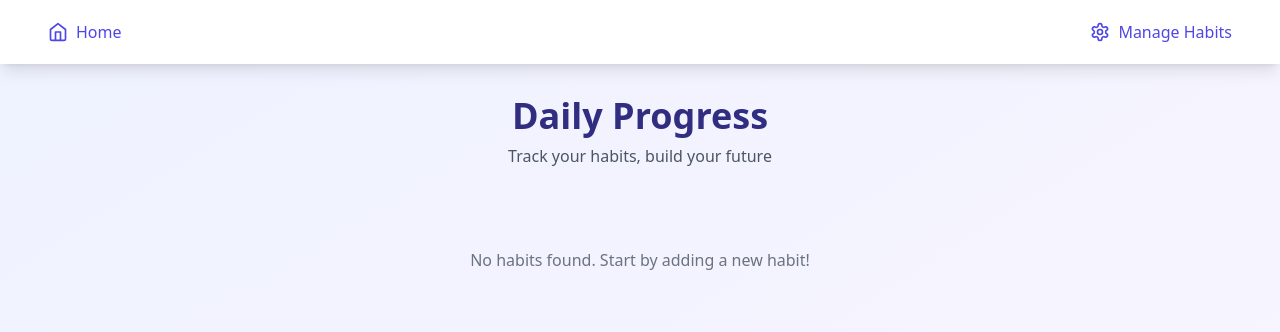
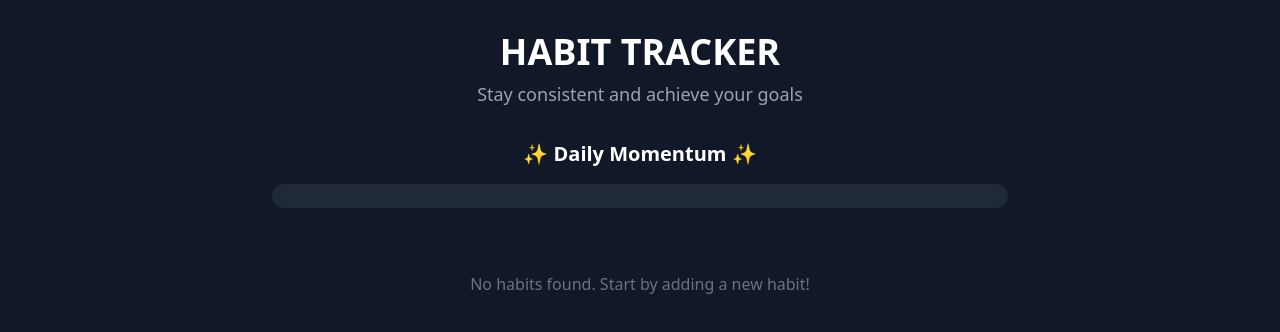
Before and after one commit to thedawie/habbitTracker, a React (Vite) app: page / in a window 1280 px wide. Shown: the top 332 px of the page. Built offline with nearby package versions, Linux system fonts and the light colour scheme.

Commit message:
Add ProgressBar component and integrate completion percentage display

```diff
--- a/src/App.tsx
+++ b/src/App.tsx
@@ -6,6 +6,7 @@ import { HabitForm } from './components/HabitForm';
 import { Habit } from './types';
 import { startOfDay, isSameDay, parseISO } from 'date-fns';
 import { getFromLocalStorage, setToLocalStorage } from './utils/localStorage';
+import { ProgressBar } from './components/ProgressBar';
 
 function handleLocalStorageError(error: Error) {
   console.error('LocalStorage Error:', error);
@@ -106,54 +107,41 @@ function App() {
     );
   };
 
+  const getCompletionPercentage = () => {
+    const todayHabits = getTodayHabits();
+    const completedHabits = todayHabits.filter(habit => {
+      return habit.completedDates.some(date => isSameDay(parseISO(date), new Date()));
+    });
+    return Math.round((completedHabits.length / todayHabits.length) * 100) || 0;
+  };
+
   return (
     <Router>
-      <div className="min-h-screen bg-gradient-to-br from-indigo-50 to-purple-50">
-        <nav className="bg-white shadow-lg">
-          <div className="max-w-7xl mx-auto px-4 sm:px-6 lg:px-8">
-            <div className="flex justify-between h-16">
-              <div className="flex">
-                <Link to="/" className="flex items-center px-4 text-indigo-600 hover:text-indigo-800 transition-colors">
-                  <HomeIcon className="h-5 w-5" />
-                  <span className="ml-2 font-medium">Home</span>
-                </Link>
-              </div>
-              <div className="flex">
-                <Link to="/manage" className="flex items-center px-4 text-indigo-600 hover:text-indigo-800 transition-colors">
-                  <Settings className="h-5 w-5" />
-                  <span className="ml-2 font-medium">Manage Habits</span>
-                </Link>
-              </div>
-            </div>
-          </div>
-        </nav>
+      <div className="min-h-screen bg-gray-900 text-white">
+        <header className="text-center py-8">
+          <h1 className="text-4xl font-bold mb-2">HABIT TRACKER</h1>
+          <p className="text-lg text-gray-400">Stay consistent and achieve your goals</p>
+        </header>
 
-        <main className="max-w-7xl mx-auto px-4 sm:px-6 lg:px-8 py-8">
+        <main className="max-w-3xl mx-auto px-4">
+          <section className="mb-8 text-center">
+            <h2 className="text-xl font-semibold mb-4">✨ Daily Momentum ✨</h2>
+            <ProgressBar percentage={getCompletionPercentage()} />
+          </section>
+
           <Routes>
             <Route path="/" element={
               <div className="space-y-6">
-                <div className="text-center mb-12">
-                  <h1 className="text-4xl font-bold text-indigo-900 mb-2">Daily Progress</h1>
-                  <p className="text-gray-600">Track your habits, build your future</p>
-                </div>
-                <div className="max-w-3xl mx-auto">
                 <HabitList
                   habits={getTodayHabits()}
                   onComplete={handleCompleteHabit}
                   showActions={false}
                 />
               </div>
-              </div>
             } />
             <Route path="/manage" element={
               <div className="space-y-8">
-                <h1 className="text-3xl font-bold text-indigo-900">Manage Habits</h1>
-                <div className="bg-white shadow-lg rounded-xl p-6">
-                  <h2 className="text-xl font-semibold text-gray-800 mb-4">Add New Habit</h2>
                 <HabitForm onSubmit={handleAddHabit} />
-                </div>
-                <div className="bg-white shadow-lg rounded-xl p-6">
-                  <h2 className="text-xl font-semibold text-gray-800 mb-4">All Habits</h2>
                 <HabitList
                   habits={habits}
                   onComplete={handleCompleteHabit}
@@ -162,7 +150,6 @@ function App() {
                   onEdit={handleEditHabit}
                   showActions={true}
                 />
-                </div>
               </div>
             } />
           </Routes>
--- /dev/null
+++ b/src/components/ProgressBar.tsx
@@ -0,0 +1,18 @@
+import React from 'react';
+
+interface ProgressBarProps {
+  percentage: number;
+}
+
+export const ProgressBar: React.FC<ProgressBarProps> = ({ percentage }) => {
+  return (
+    <div className="w-full bg-gray-800 rounded-full h-6 overflow-hidden relative">
+      <div
+        className="bg-green-500 h-full text-xs text-white font-bold flex items-center justify-center absolute top-0 left-0"
+        style={{ width: `${percentage}%` }}
+      >
+        {percentage > 0 ? `${percentage}% Completed` : ''}
+      </div>
+    </div>
+  );
+};
```
Lines whose indentation alone changed are shown as unchanged.
